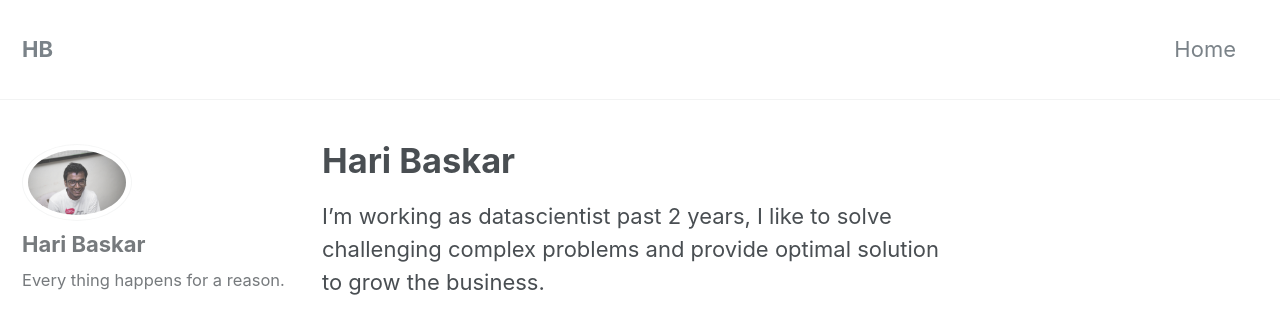
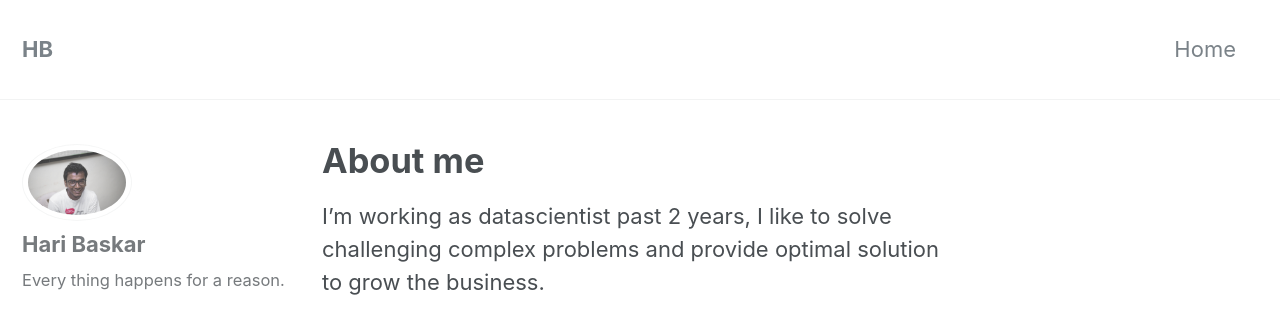
Before and after one commit to haribaskar/haribaskar.github.io, a Jekyll site: the page built from index.md, in a window 1280 px wide and 900 px high. Shown: the top 314 px of the window. Built offline with Jekyll 4.4.1, drawn with Linux system fonts in a browser that asks for light colours; nearby versions of some CDN libraries; the list of posts is cut into pages by our own code.

Commit message:
Update index.md

```diff
--- a/index.md
+++ b/index.md
@@ -1,6 +1,6 @@
 ---
 layout: archive
-title: Hari Baskar
+title: About me
 subtitle:
 desc: About me.
 author_profile: true
```
